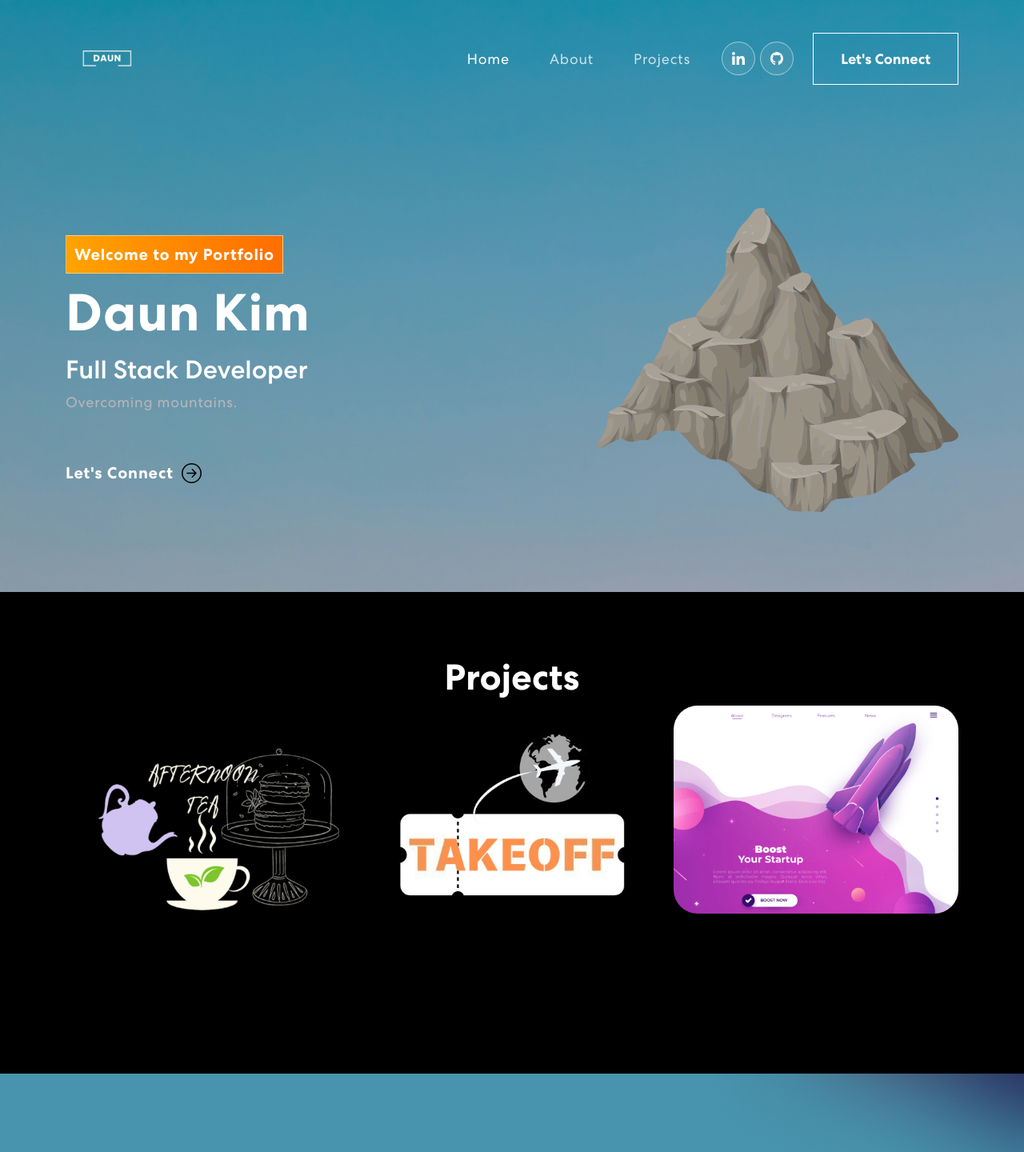
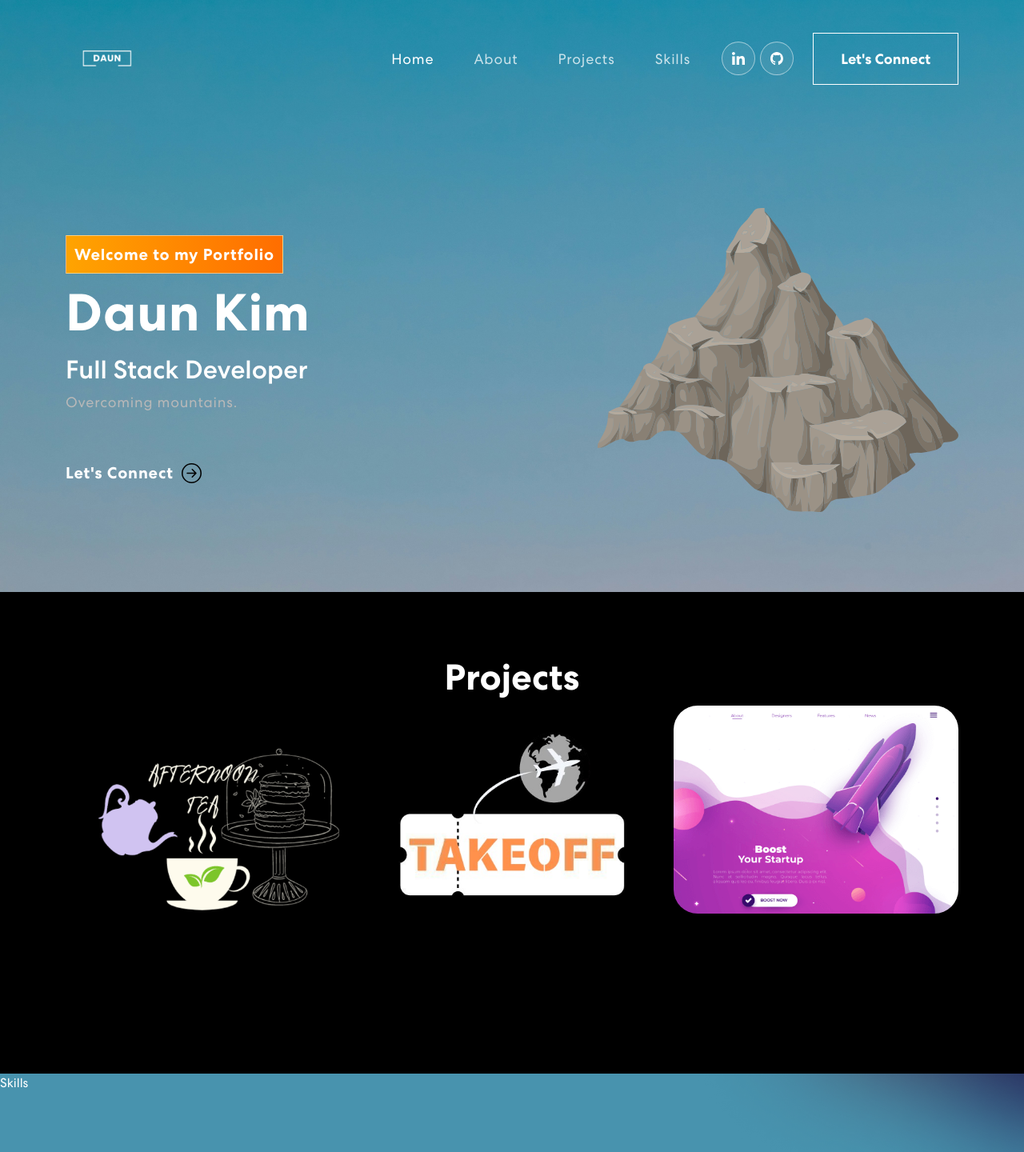
Before and after one commit to yennakim/portfolio-v2, a React (Create React App) app: page / in a window 1280 px wide. Shown: the top 1440 px of the page at 80% size. Built offline with nearby package versions, Linux system fonts and the light colour scheme.

Commit message:
added skills to navbar

```diff
--- a/src/App.js
+++ b/src/App.js
@@ -3,6 +3,7 @@
 import Banner from './components/Banner';
 import Projects from './components/Projects';
 import Footer from './components/Footer';
+import Skills from './components/Skills';
 import 'bootstrap/dist/css/bootstrap.min.css';
 
 function App() {
@@ -11,6 +12,7 @@
       <NavBar />
       <Banner />
       <Projects />
+      <Skills />
       <Footer />
     </div>
   );
--- a/src/components/NavBar.js
+++ b/src/components/NavBar.js
@@ -40,6 +40,7 @@
             <Nav.Link href="#home" className={activeLink === 'home' ? 'active navbar-link' : 'navbar-link'} onClick={() => onUpdateActiveLink('home')}>Home</Nav.Link>
             <Nav.Link href="#about" className={activeLink === 'about' ? 'active navbar-link' : 'navbar-link'} onClick={() => onUpdateActiveLink('about')}>About</Nav.Link>
             <Nav.Link href="#projects" className={activeLink === 'projects' ? 'active navbar-link' : 'navbar-link'} onClick={() => onUpdateActiveLink('projects')}>Projects</Nav.Link>
+            <Nav.Link href="#skills" className={activeLink === 'skills' ? 'active navbar-link' : 'navbar-link'} onClick={() => onUpdateActiveLink('skills')}>Skills</Nav.Link>
           </Nav>
           <span className="navbar-text">
             <div className="social-icon">
--- /dev/null
+++ b/src/components/Skills.js
@@ -0,0 +1,5 @@
+export default function Skills() {
+  return (
+    <div>Skills</div>
+  )
+}
```
Also changed, not shown: src/assets/img/sign.svg (deleted), 1 other file (tests, documents, lock files or other folders).
